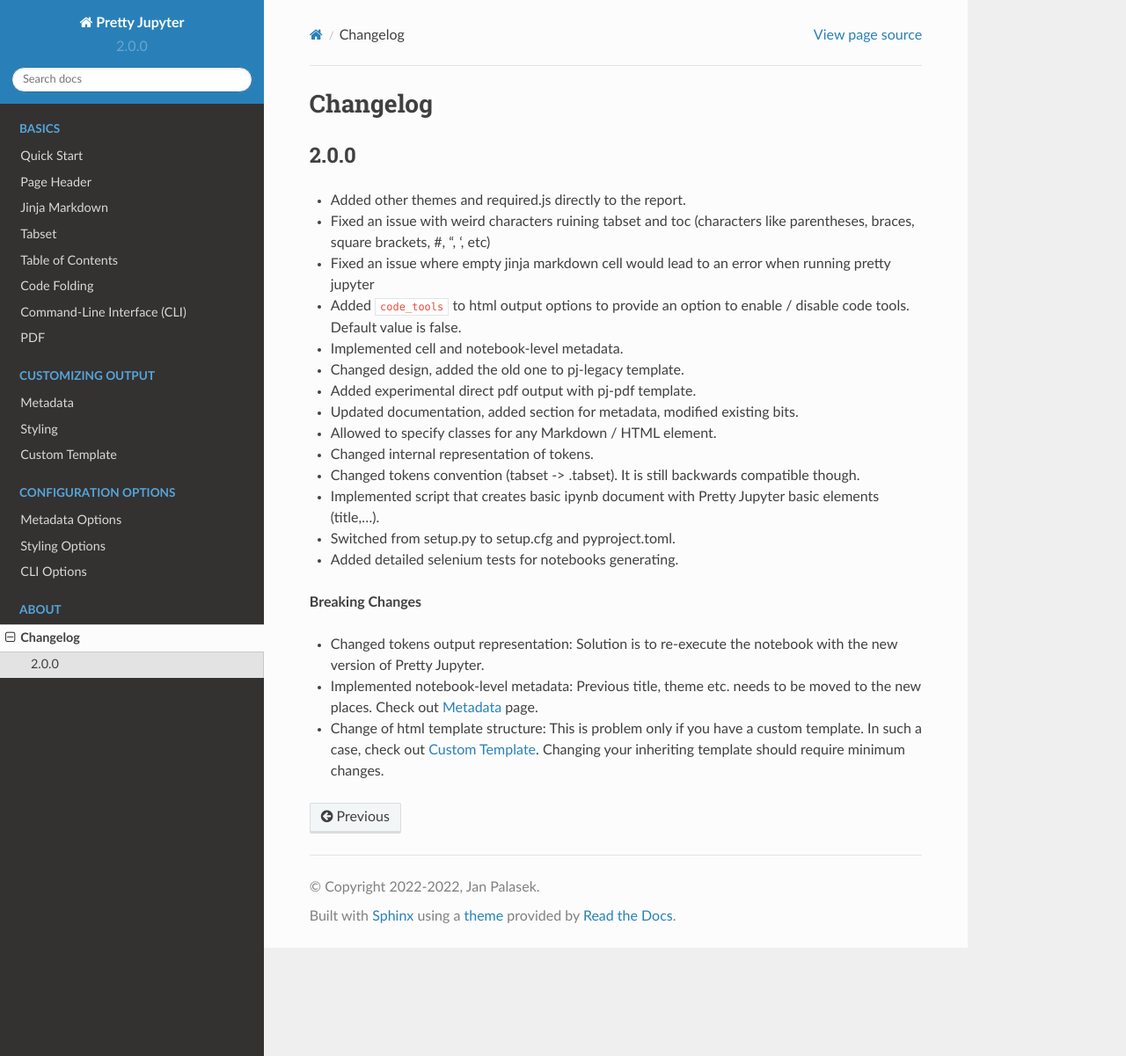
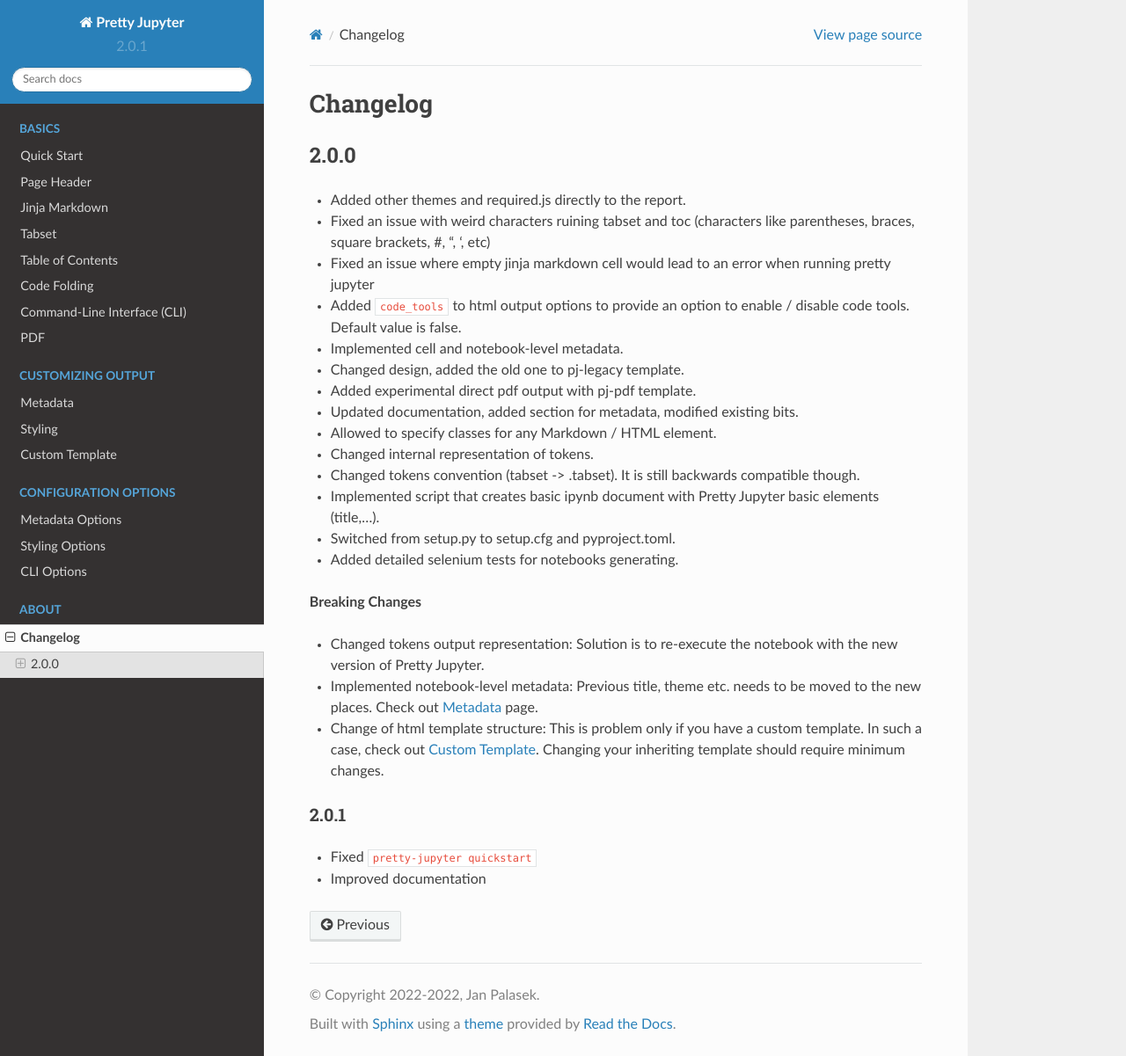
Before and after one commit to JanPalasek/pretty-jupyter, a Sphinx documentation site: the page built from docs/source/changelog.rst, in a window 1280 px wide and 1201 px high. Shown: the whole window at 88% size. Built offline with Sphinx 7.4.7 and the Read the Docs theme 2.0.0, drawn with Linux system fonts in a browser that asks for light colours.

Commit message:
Incremented to version 2.0.1.

```diff
--- a/docs/source/changelog.rst
+++ b/docs/source/changelog.rst
@@ -25,3 +25,8 @@
 - Changed tokens output representation: Solution is to re-execute the notebook with the new version of Pretty Jupyter.
 - Implemented notebook-level metadata: Previous title, theme etc. needs to be moved to the new places. Check out :doc:`metadata` page.
 - Change of html template structure: This is problem only if you have a custom template. In such a case, check out :doc:`custom_template`. Changing your inheriting template should require minimum changes.
+
+2.0.1
+~~~~~~~
+- Fixed ``pretty-jupyter quickstart``
+- Improved documentation
--- a/docs/source/conf.py
+++ b/docs/source/conf.py
@@ -12,7 +12,7 @@
 year = date.today().year
 copyright = "2022-%s, Jan Palasek" % year
 author = 'Jan Palasek'
-version = '2.0.0'
+version = '2.0.1'
 release = version
 
 # -- General configuration ---------------------------------------------------
--- a/setup.cfg
+++ b/setup.cfg
@@ -1,7 +1,7 @@
 [metadata]
 name = pretty-jupyter
 description = Exports Jupyter notebook into beautiful and dynamic HTML report.
-version = 2.0.0
+version = 2.0.1
 license = GPLv3
 license_file = LICENSE.md
 platforms = any
```
